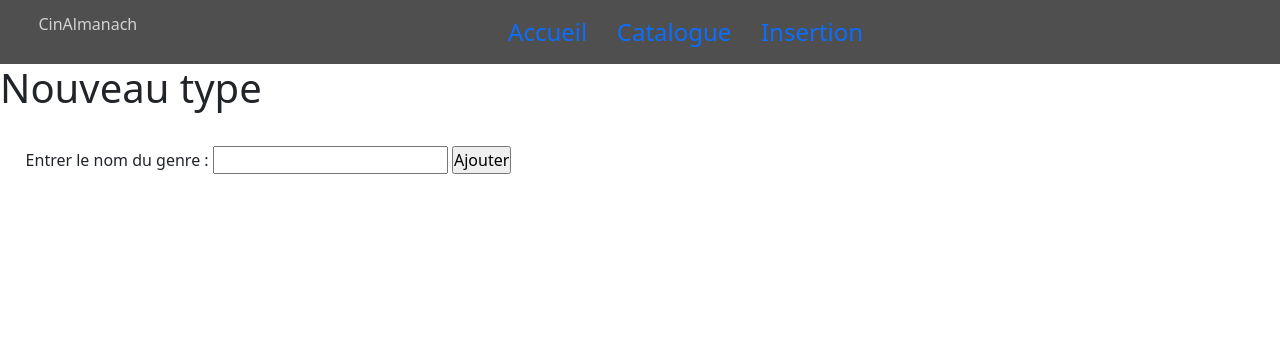
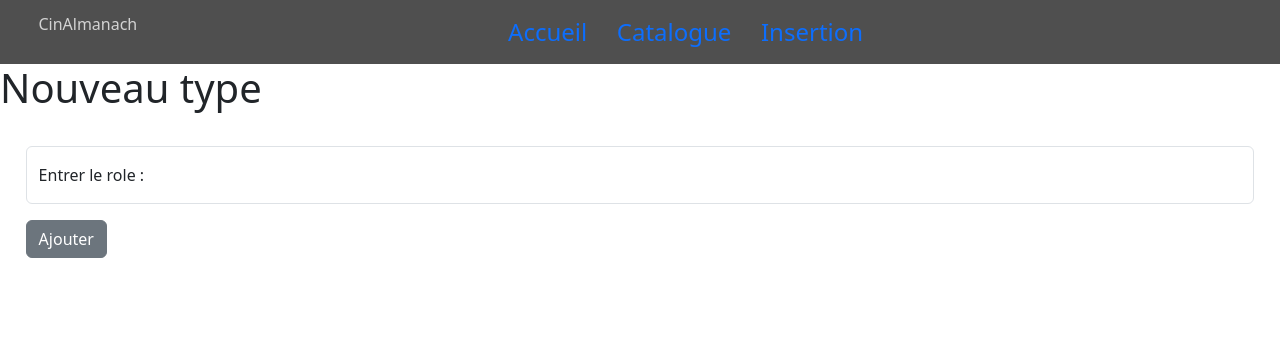
Before and after one commit to YannickLeCam/Cinema-App, a PHP site: template view/createType.php in a window 1280 px wide. Shown: the top 364 px of the page. Run offline with PHP 8.4, Linux system fonts and the light colour scheme; the template is opened without the code that fills it, so the values that code supplies are empty.

Commit message:
Add(Boostrap for Role / Type form)

```diff
--- a/view/createType.php
+++ b/view/createType.php
@@ -12,9 +12,11 @@ echo $navService->navCreate();
 ?>
 
 <form action="./index.php?action=createType" method="post">
-    <label for="name">Entrer le nom du genre :</label>
-    <input type="text" name="name" id="" value="<?=isset($data["name"])?htmlentities($data["name"]):""?>">
-    <input type="submit" name="SubmitTypeForm" value="Ajouter">
+    <div class="form-floating mb-3">
+        <input type="text" name="name" id="floatingInput" class="form-control" value="<?=isset($data["name"])?htmlentities($data["name"]):""?>" placeholder="Entrer le role :">
+        <label for="floatingInput">Entrer le role :</label>
+    </div>
+    <input type="submit" class="btn btn-secondary" name="SubmitTypeForm" value="Ajouter">
 </form>
 
 
```
Also changed, not shown: view/createRole.php (+6 -3 lines).
